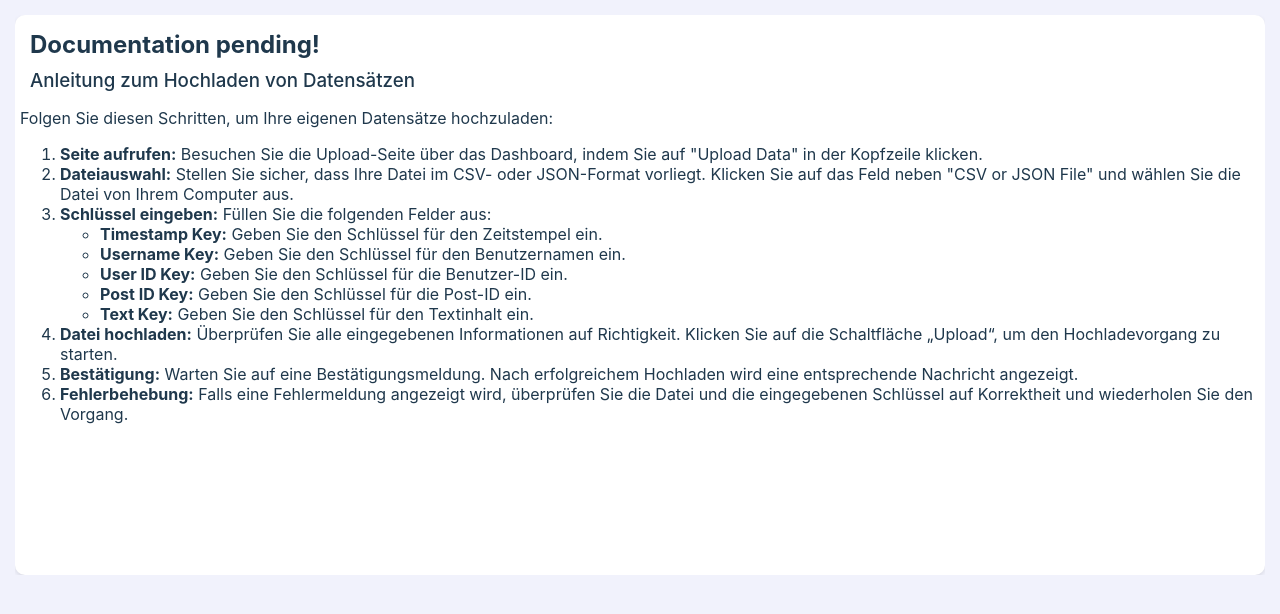
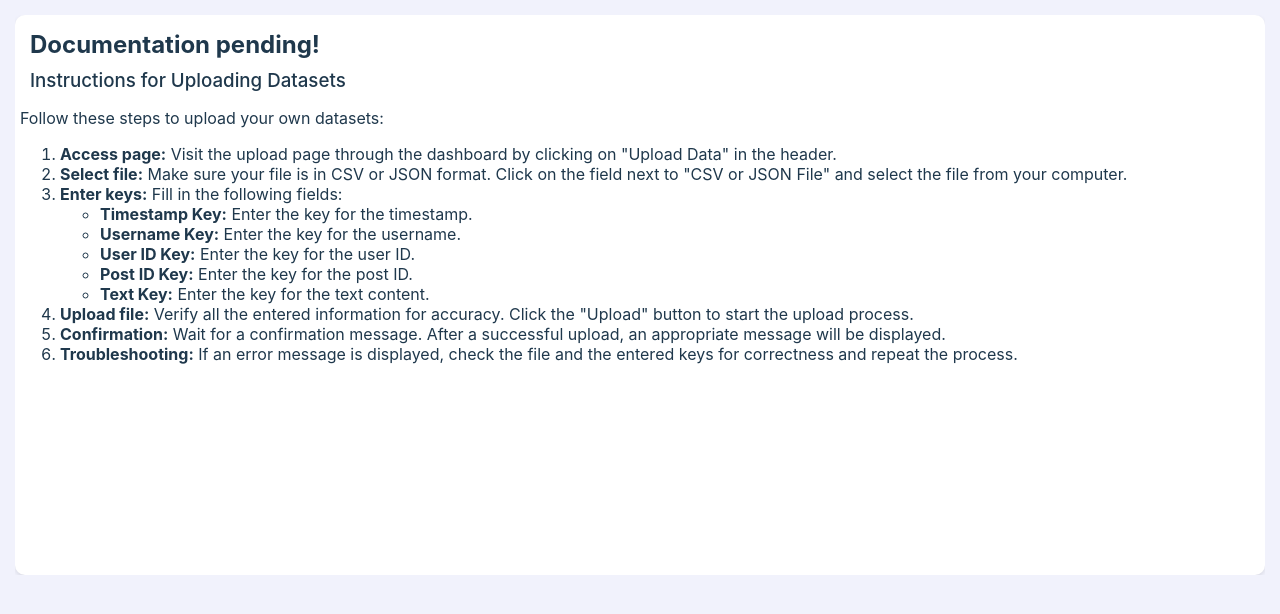
Before and after one commit to infocamp-muenster/infocamp, a Django app: page /documentation/ in a window 1280 px wide. Shown: the part 104-718 px from the top of the page. Run offline with Django 5.2, Linux system fonts and the light colour scheme.

Commit message:
docu translated to english

```diff
--- a/Frontend/templates/Frontend/docu.html
+++ b/Frontend/templates/Frontend/docu.html
@@ -15,25 +15,26 @@
     <div class="main-body">
         <div class="widget" style="grid-column: span 12;grid-row: span 5;">
             <h2>Documentation pending!</h2>
-            <h3>Anleitung zum Hochladen von Datensätzen</h3>
-            <p>Folgen Sie diesen Schritten, um Ihre eigenen Datensätze hochzuladen:</p>
+            <h3>Instructions for Uploading Datasets</h3>
+            <p>Follow these steps to upload your own datasets:</p>
             <ol>
-                <li><strong>Seite aufrufen:</strong> Besuchen Sie die Upload-Seite über das Dashboard, indem Sie auf "Upload Data" in der Kopfzeile klicken.</li>
-                <li><strong>Dateiauswahl:</strong> Stellen Sie sicher, dass Ihre Datei im CSV- oder JSON-Format vorliegt. Klicken Sie auf das Feld neben "CSV or JSON File" und wählen Sie die Datei von Ihrem Computer aus.</li>
-                <li><strong>Schlüssel eingeben:</strong> Füllen Sie die folgenden Felder aus:
+                <li><strong>Access page:</strong> Visit the upload page through the dashboard by clicking on "Upload Data" in the header.</li>
+                <li><strong>Select file:</strong> Make sure your file is in CSV or JSON format. Click on the field next to "CSV or JSON File" and select the file from your computer.</li>
+                <li><strong>Enter keys:</strong> Fill in the following fields:
                     <ul>
-                        <li><strong>Timestamp Key:</strong> Geben Sie den Schlüssel für den Zeitstempel ein.</li>
-                        <li><strong>Username Key:</strong> Geben Sie den Schlüssel für den Benutzernamen ein.</li>
-                        <li><strong>User ID Key:</strong> Geben Sie den Schlüssel für die Benutzer-ID ein.</li>
-                        <li><strong>Post ID Key:</strong> Geben Sie den Schlüssel für die Post-ID ein.</li>
-                        <li><strong>Text Key:</strong> Geben Sie den Schlüssel für den Textinhalt ein.</li>
+                        <li><strong>Timestamp Key:</strong> Enter the key for the timestamp.</li>
+                        <li><strong>Username Key:</strong> Enter the key for the username.</li>
+                        <li><strong>User ID Key:</strong> Enter the key for the user ID.</li>
+                        <li><strong>Post ID Key:</strong> Enter the key for the post ID.</li>
+                        <li><strong>Text Key:</strong> Enter the key for the text content.</li>
                     </ul>
                 </li>
-                <li><strong>Datei hochladen:</strong> Überprüfen Sie alle eingegebenen Informationen auf Richtigkeit. Klicken Sie auf die Schaltfläche „Upload“, um den Hochladevorgang zu starten.</li>
-                <li><strong>Bestätigung:</strong> Warten Sie auf eine Bestätigungsmeldung. Nach erfolgreichem Hochladen wird eine entsprechende Nachricht angezeigt.</li>
-                <li><strong>Fehlerbehebung:</strong> Falls eine Fehlermeldung angezeigt wird, überprüfen Sie die Datei und die eingegebenen Schlüssel auf Korrektheit und wiederholen Sie den Vorgang.</li>
+                <li><strong>Upload file:</strong> Verify all the entered information for accuracy. Click the "Upload" button to start the upload process.</li>
+                <li><strong>Confirmation:</strong> Wait for a confirmation message. After a successful upload, an appropriate message will be displayed.</li>
+                <li><strong>Troubleshooting:</strong> If an error message is displayed, check the file and the entered keys for correctness and repeat the process.</li>
             </ol>
         </div>
-    </div>
+</div>
+
 </body>
 </html>
```
